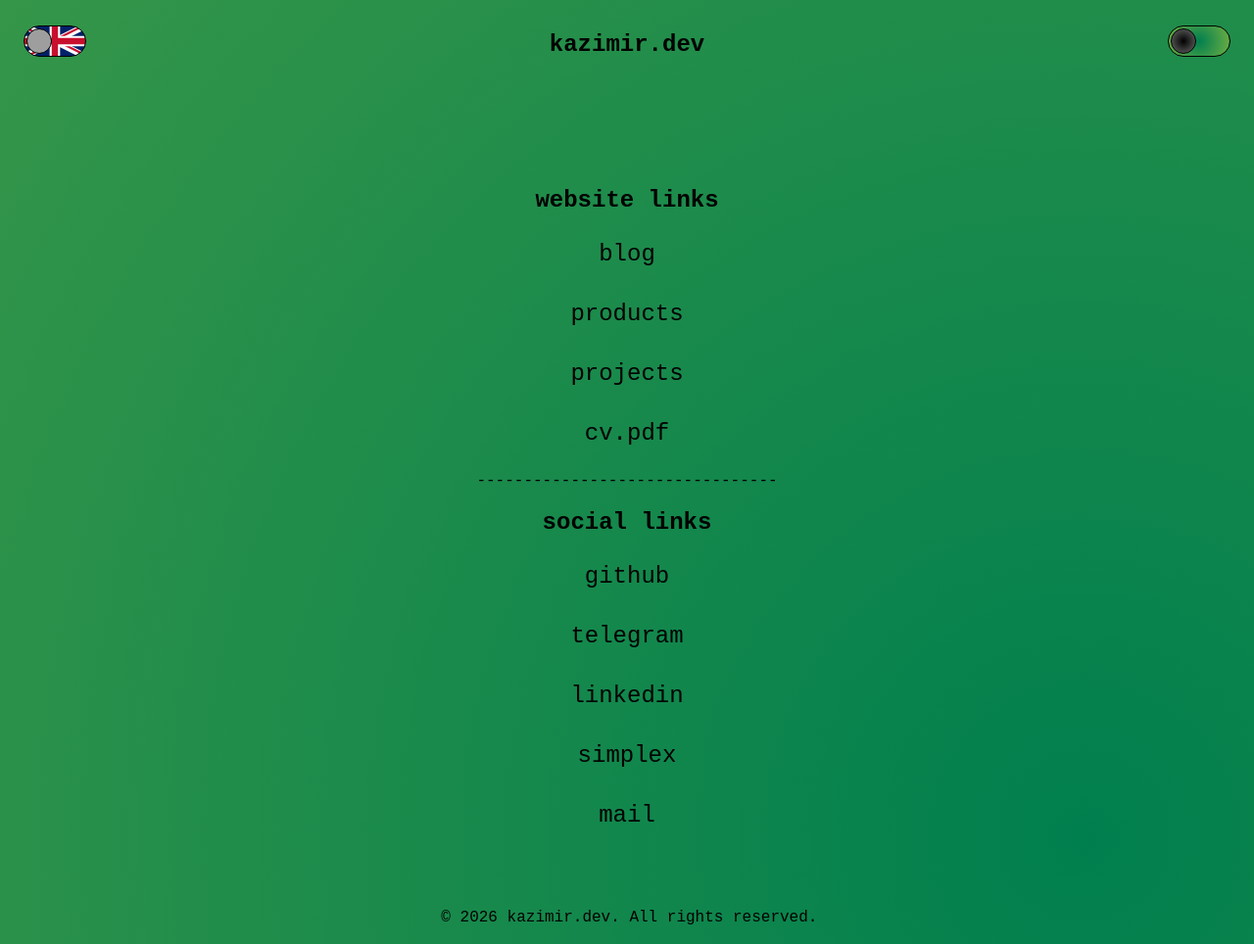
After one commit to kazimirdev/PersonalLanding, a PHP site: page / in a window 1280 px wide. The commit adds this page. Shown: the whole page at 98% size. Run offline with PHP 8.4, Linux system fonts and the light colour scheme; grey boxes are pictures that could not be loaded.

Commit message:
migration to php

```diff
--- /dev/null
+++ b/footer.php
@@ -0,0 +1,3 @@
+<footer>
+    <p>&copy; <?php echo date("Y"); ?> kazimir.dev. All rights reserved.</p>
+</footer>
--- /dev/null
+++ b/header.php
@@ -0,0 +1,25 @@
+<!DOCTYPE html>
+<html lang="en">
+<head>
+    <meta charset="UTF-8">
+    <meta name="viewport" content="width=device-width, initial-scale=1.0">
+    <title><?php echo $page_title_head ?? "kazimir.dev"; ?></title>
+    <link rel="stylesheet" href="static/css/style.css">
+    <link rel="icon" href="static/img/favicon.ico">
+</head>
+<body>
+    <header>
+        <block class="lang-switch">
+            <label class="switch">
+                <input type="checkbox" id="lang-switcher">
+                <span class="slider round"></span>
+            </label>
+        </block>
+        <h1><?php echo $page_title ?? "kazimir.dev"; ?></h1>
+        <block class="theme-switch">
+            <label class="switch">
+                <input type="checkbox" id="theme-switcher">
+                <span class="slider round"></span>
+            </label>
+        </block>
+    </header>
--- a/base.html
+++ b/index.php
@@ -1,27 +1,4 @@
-<html lang="en">
-<head>
-    <meta charset="UTF-8">
-    <meta name="viewport" content="width=device-width, initial-scale=1.0">
-    <title>kazimir.dev</title>
-    <link rel="stylesheet" href="static/css/style.css">
-    <link rel="icon" href="static/img/favicon.ico">
-</head>
-<body>
-    <header>
-        <block class="lang-switch">
-            <label class="switch">
-                <input type="checkbox" id="lang-switcher">
-                <span class="slider round"></span>
-            </label>
-        </block>
-        <h1>kazimir.dev</h1>
-        <block class="theme-switch">
-            <label class="switch">
-                <input type="checkbox" id="theme-switcher">
-                <span class="slider round"></span>
-            </label>
-        </block>
-    </header>
+    <?php include 'header.php'; ?>
     <main>
         <div class ="main-page-links">
             <h2>website links</h2>
@@ -38,5 +15,6 @@
             <a href="mailto:kazimirdev@tuta.io">mail</a>
         </div>
     </main>
+    <?php include 'footer.php'; ?>
     <script src="static/js/script.js"></script>
 </body>
```
